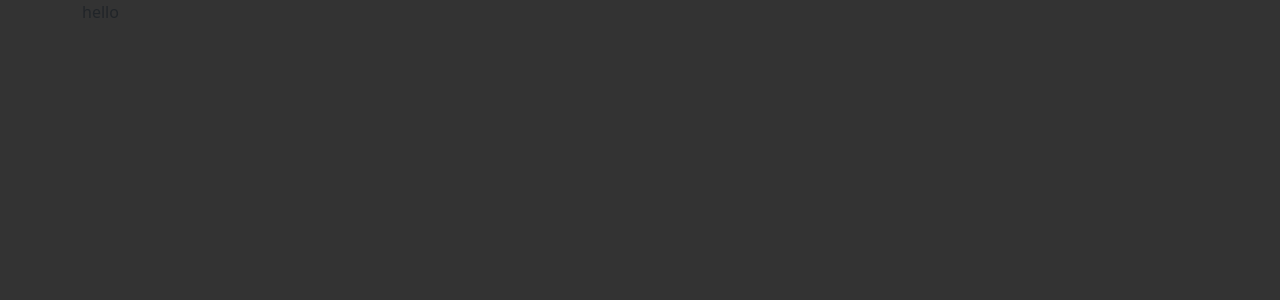
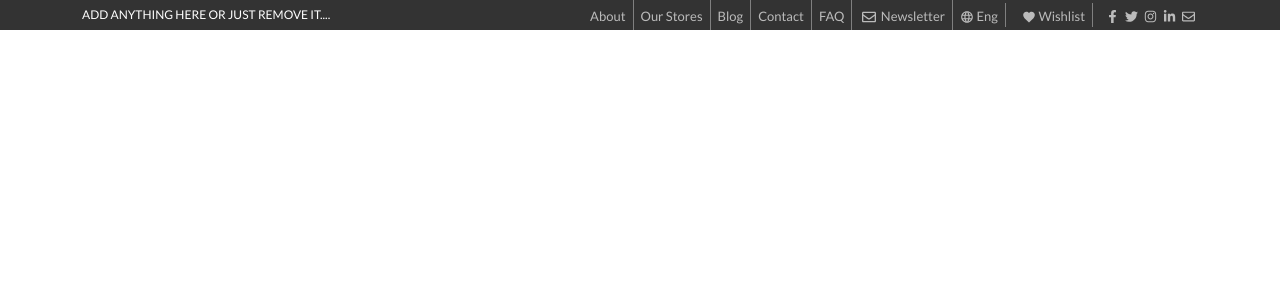
Before and after one commit to amitbd599/eCommerce_typeScript_website, a React (Create React App) app: page / in a window 1280 px wide. Shown: the top 300 px of the page. Built offline with nearby package versions, Linux system fonts and the light colour scheme.

Commit message:
add header topbar

```diff
--- a/package.json
+++ b/package.json
@@ -14,9 +14,13 @@
     "react": "^18.1.0",
     "react-bootstrap": "^2.4.0",
     "react-dom": "^18.1.0",
+    "react-icons": "^4.4.0",
     "react-router-dom": "6",
     "react-scripts": "5.0.1",
+    "react-simple-tooltip": "^2.6.3",
+    "react-tooltip": "^4.2.21",
     "sass": "^1.52.1",
+    "tippy.js": "^6.3.7",
     "typescript": "^4.4.2",
     "web-vitals": "^2.1.0"
   },
--- a/public/assets/scss/default/_reset.scss
+++ b/public/assets/scss/default/_reset.scss
@@ -119,6 +119,7 @@ ul {
 }
 ul {
   list-style: none;
+  margin-bottom: 0 !important;
 }
 
 nav ul,
--- a/public/assets/scss/default/_typography.scss
+++ b/public/assets/scss/default/_typography.scss
@@ -18,7 +18,7 @@ body {
   font-weight: 400;
   font-size: var(--font-size-lg);
   line-height: var(--line-height-lg);
-  font-family: var(--body-font);
+  font-family: var(--body-font) !important;
   color: var(--gray-color);
   -webkit-font-smoothing: antialiased;
   -moz-osx-font-smoothing: grayscale;
@@ -119,16 +119,20 @@ h6,
 p {
   font-size: var(--font-size-lg);
   line-height: var(--line-height-lg);
-  margin-bottom: 30px;
+  font-size: 15px;
+  margin-bottom: 0px !important;
   @media #{$sm-layout-device} {
     line-height: 30px !important;
-    font-size: 16px !important;
+    font-size: 12px !important;
   }
   br {
     @media #{$sm-layout-device} {
       display: none;
     }
   }
+}
+a {
+  text-decoration: none !important;
 }
 
 a:focus,
--- a/public/assets/scss/default/_variables.scss
+++ b/public/assets/scss/default/_variables.scss
@@ -1,15 +1,20 @@
 :root {
   // Body Colors
-  --primary-body-color: #337dff;
-  --secondary-body-color: #3eb75e;
+  --primary-body-color: #fff;
+  --secondary-body-color: #fff;
 
   // Theme Colors
-  --primary-theme-color: #337dff;
-  --secondary-theme-color: #3eb75e;
+  --primary-theme-color: #e73c17;
+  --secondary-theme-color: #292826;
 
   // Typography Colors
   --heading-color: #333;
-  --paragraph-color: #5e5e5e;
+  --text-color-one: #5e5e5e;
+  --text-color-two: #bbb;
+
+  // a tag hover color
+
+  --a-hover-color: #ffcb00;
 
   // Important Colors
   --gray-color: #808080;
@@ -63,8 +68,9 @@
   --transition: 0.3s;
 
   // Font Family
-  --body-font: "Poppins", sans-serif;
-  --heading-font: "Poppins", sans-serif;
+  --body-font: "Lato", sans-serif;
+  --heading-font: "Lato", sans-serif;
+  --intro-font: "Courgette", cursive;
   --font-awesome: "Font Awesome 5 Pro";
 
   // Font Size
--- a/public/assets/scss/header/_header.scss
+++ b/public/assets/scss/header/_header.scss
@@ -4,8 +4,130 @@
 
 .header__section {
   .top__headerSection {
-    width: 100%;
-    height: 100vh;
-    background-color: #333;
+    .wrapper {
+      .wrapper__body {
+        background: #333;
+
+        .part__one {
+          height: 30px;
+          align-items: center;
+          .left__side {
+            .inner__show {
+              p {
+                color: var(--color-white);
+                font-size: 12px;
+              }
+            }
+          }
+          .right__side {
+            .inner__show {
+              display: flex;
+              justify-content: end;
+              .dropdown__inner_one {
+                li {
+                  display: inline;
+                  padding: 6px 7px;
+                  border-right: 1px solid rgba(221, 221, 221, 0.452);
+                  a {
+                    text-decoration: none;
+                    font-size: 13px;
+                    color: var(--text-color-two);
+                    &:hover {
+                      color: var(--color-white);
+                    }
+
+                    .icon {
+                      font-size: 14px;
+                      margin-top: -2px;
+                    }
+                  }
+                }
+              }
+
+              .dropdown__inner_two {
+                width: 140px;
+                display: flex;
+                padding-left: 0px;
+                justify-content: space-between;
+                li {
+                  display: inline;
+                  padding: 0px 7px;
+                  border-right: 1px solid rgba(221, 221, 221, 0.452);
+                  a {
+                    text-decoration: none;
+                    font-size: 13px;
+                    color: var(--text-color-two);
+                    &:hover {
+                      color: var(--color-white);
+                    }
+
+                    .icon {
+                      font-size: 14px;
+                      margin-top: -2px;
+                    }
+                  }
+                }
+                .Languages {
+                  position: relative;
+                  &:hover a {
+                    color: var(--color-white);
+                  }
+                  transition: all 0.3s linear;
+                  .dropdown__inner {
+                    position: absolute;
+                    min-width: 122px;
+                    max-width: 120px;
+                    top: 32px;
+                    left: -18px;
+                    padding: 0px 15px;
+                    border-radius: 2px;
+                    z-index: 99;
+                    box-shadow: 0px 4px 12px 0px rgb(0 0 0 / 30%);
+                    opacity: 0;
+                    visibility: hidden;
+                    transition: all 0.3s linear;
+                    li {
+                      cursor: pointer;
+                      display: block;
+                      border-right: none;
+                      font-size: 12px;
+                      padding: 7px 7px;
+                      transition: all 0.3s ease 0s;
+                      color: #333;
+
+                      &:hover {
+                        color: var(--primary-theme-color);
+                      }
+                    }
+                  }
+                  &:hover {
+                    .dropdown__inner {
+                      opacity: 1;
+                      visibility: visible;
+                    }
+                  }
+
+                  &:focus-within {
+                    background: #ddd;
+                  }
+                }
+              }
+
+              .icon__show {
+                margin-left: 10px;
+                .icon {
+                  font-size: 13px;
+                  margin: 3px;
+                  color: var(--text-color-two);
+                  &:hover {
+                    color: var(--color-white);
+                  }
+                }
+              }
+            }
+          }
+        }
+      }
+    }
   }
 }
--- a/src/Clinte__Site/Common/Header/Header.tsx
+++ b/src/Clinte__Site/Common/Header/Header.tsx
@@ -1,22 +1,141 @@
-import React from 'react'
+import React, { useEffect, useState } from "react";
 import { Container, Row, Col } from "react-bootstrap";
+import { Link } from "react-router-dom";
+import {
+  FaFacebookF,
+  FaTwitter,
+  FaInstagram,
+  FaLinkedinIn,
+  FaRegEnvelope,
+} from "react-icons/fa";
+import { MdLanguage, MdFavorite } from "react-icons/md";
+import tippy from "tippy.js";
+import "tippy.js/dist/tippy.css";
+import custom_Data from "../../Script/Custom__Data";
+
 const Header = () => {
+  const [data, setData] = useState("Eng");
+  const { langauge } = custom_Data();
+
+  let hendelClick: (e: string) => void;
+
+  hendelClick: hendelClick = (e: string) => {
+    setData(e);
+  };
+
+  // Tooltip load here....
+  useEffect(() => {
+    tippy("#Newsletter", {
+      content: 'SignUp for <span style="color: #F9D342;">Newsletter</span>',
+      placement: "bottom",
+      arrow: true,
+      animation: "scale-extreme",
+      theme: "light",
+      allowHTML: true,
+    });
+  }, []);
+
   return (
     <section className="header__section">
       {/* Top header section start */}
       <div className="top__headerSection">
-        <Container>
-          <Row>
-            <Col>
+        <div className="wrapper">
+          <div className="wrapper__body">
+            <Container>
+              <Row className="part__one">
+                <Col lg={4} className="left__side">
+                  <div className="inner__show">
+                    <p>ADD ANYTHING HERE OR JUST REMOVE IT....</p>
+                  </div>
+                </Col>
+                <Col lg={8} className="right__side">
+                  <div className="inner__show">
+                    <ul className="dropdown__inner_one">
+                      <li>
+                        <Link to="/">About</Link>
+                      </li>
+                      <li>
+                        <Link to="/">Our Stores</Link>
+                      </li>
+                      <li>
+                        <Link to="/">Blog</Link>
+                      </li>
+                      <li>
+                        <Link to="/">Contact</Link>
+                      </li>
+                      <li>
+                        <Link to="/">FAQ</Link>
+                      </li>
+                      <li>
+                        <Link to="/">
+                          {" "}
+                          <FaRegEnvelope className="icon mr-5" />
+                          <span id="Newsletter">Newsletter</span>
+                        </Link>
+                      </li>
+                    </ul>
 
-            </Col>
-          </Row>
-          hello
-        </Container>
+                    <ul className="dropdown__inner_two">
+                      <li className="Languages">
+                        <Link to="/">
+                          <MdLanguage className="icon mr-3" /> {data}
+                        </Link>
+
+                        <ul className="dropdown__inner">
+                          {langauge.map((item) => (
+                            <li
+                              key={item.id}
+                              onClick={(e) => hendelClick(item.sort_title)}
+                            >
+                              {item.title}
+                            </li>
+                          ))}
+                        </ul>
+                      </li>
+                      <li>
+                        <Link to="/">
+                          <MdFavorite className="icon mr-3" /> Wishlist
+                        </Link>
+                      </li>
+                    </ul>
+                    {/* Icon store */}
+                    <div className="icon__show">
+                      <span>
+                        <a href="#">
+                          <FaFacebookF className="icon" />
+                        </a>
+                      </span>
+                      <span>
+                        <a href="#">
+                          <FaTwitter className="icon" />
+                        </a>
+                      </span>
+                      <span>
+                        <a href="#">
+                          <FaInstagram className="icon" />
+                        </a>
+                      </span>
+                      <span>
+                        <a href="#">
+                          <FaLinkedinIn className="icon" />
+                        </a>
+                      </span>
+                      <span>
+                        <a href="#">
+                          <FaRegEnvelope className="icon" />
+                        </a>
+                      </span>
+                    </div>
+                  </div>
+                </Col>
+              </Row>
+            </Container>
+          </div>
+        </div>
       </div>
       {/* Top header section End */}
     </section>
-  )
-}
+  );
+};
 
-export default Header
+export default Header;
--- /dev/null
+++ b/src/Clinte__Site/Script/Custom__Data.ts
@@ -0,0 +1,38 @@
+const custom_Data = () => {
+  type langauge = {
+    id: number;
+    title: string;
+    sort_title: string;
+  };
+  const langauge: langauge[] = [
+    {
+      id: 1,
+      title: "English",
+      sort_title: "Eng",
+    },
+    {
+      id: 2,
+      title: "Russian",
+      sort_title: "Rus",
+    },
+    {
+      id: 3,
+      title: "Spanish",
+      sort_title: "Spa",
+    },
+    {
+      id: 4,
+      title: "French",
+      sort_title: "Fre",
+    },
+    {
+      id: 5,
+      title: "Portuguese",
+      sort_title: "Por",
+    },
+  ];
+
+  return { langauge };
+};
+
+export default custom_Data;
--- a/src/index.scss
+++ b/src/index.scss
@@ -1 +1,8 @@
+
+// Font import
+
+@import url('https://fonts.googleapis.com/css2?family=Courgette&family=Lato:wght@400;700;900&display=swap');
+
+
+// SCSS Style Add
 @import "/public/assets/scss/style.scss";
```
Also changed, not shown: 2 other files (tests, documents, lock files or other folders).
